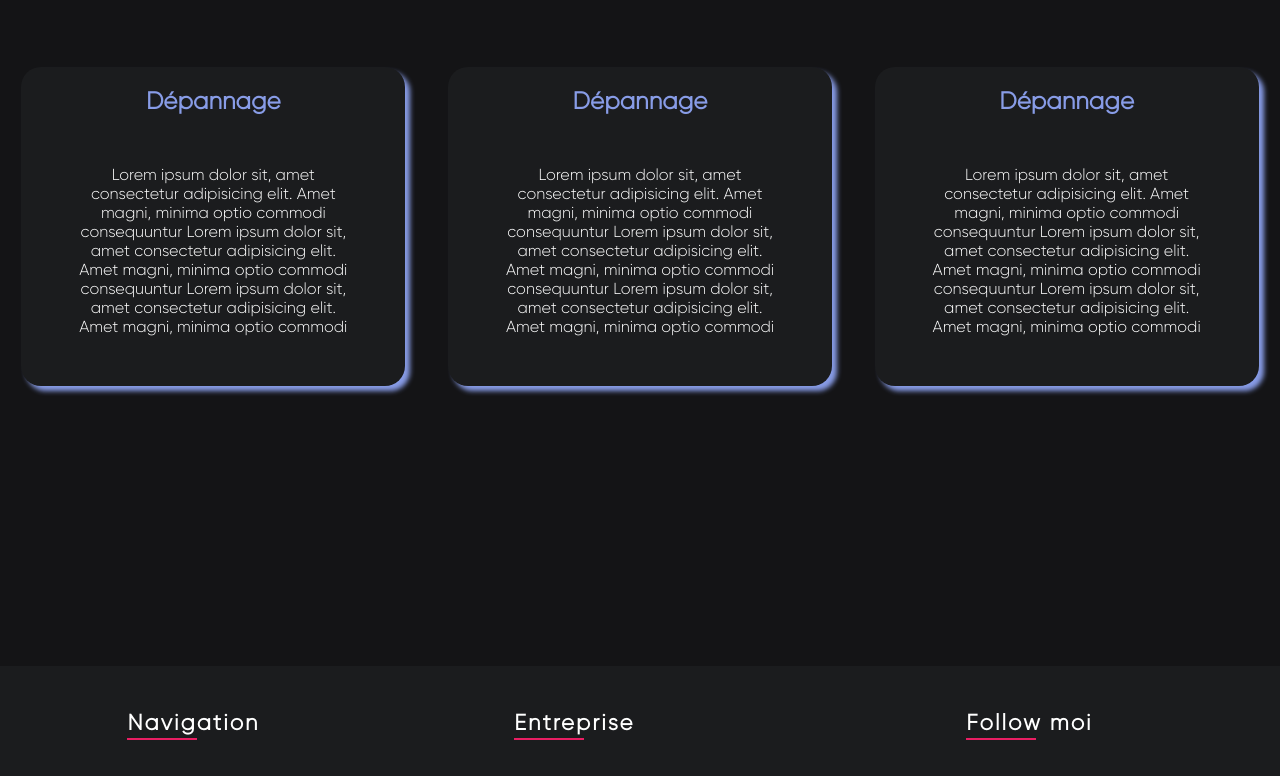
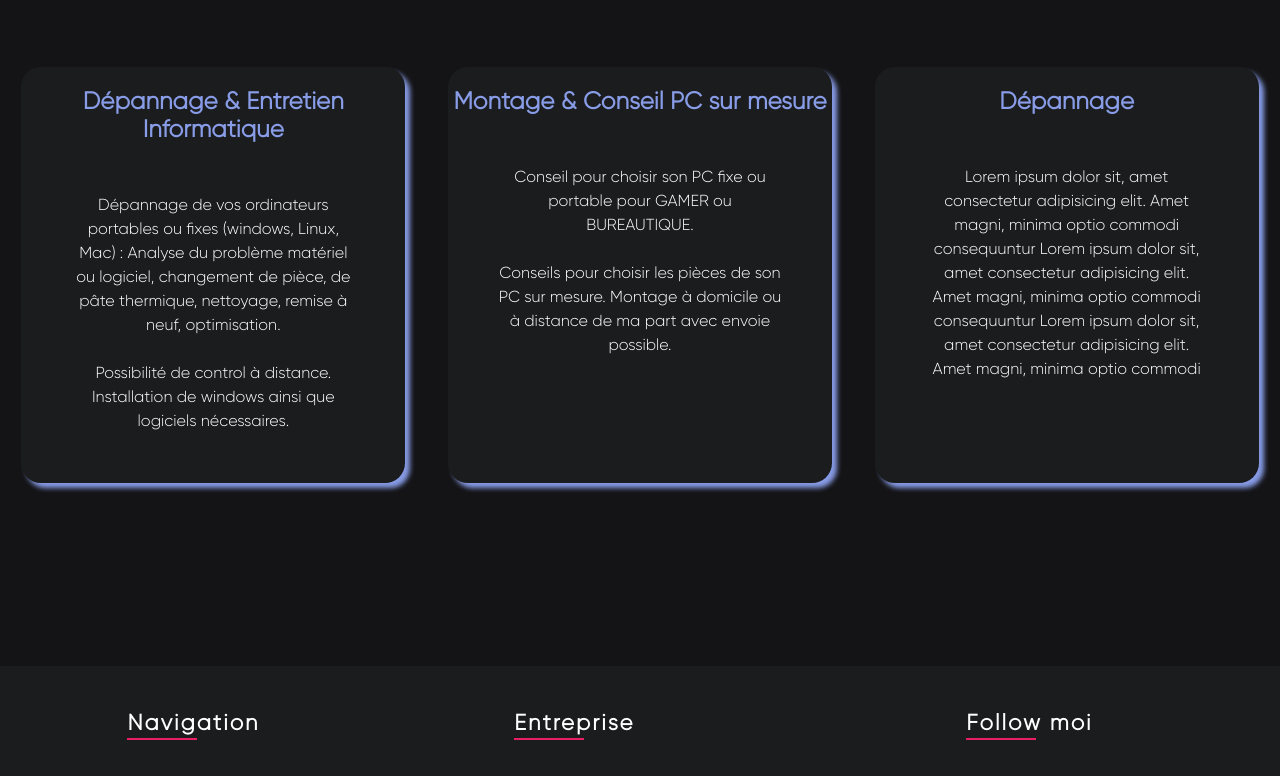
Before and after one commit to TomBagiau/hirecwebsite, a plain HTML site: page index.html in a window 1280 px wide. Shown: the part 1010-1786 px from the top of the page. Drawn offline with nearby package versions, Linux system fonts and the light colour scheme; files whose address does not match are found by name.

Commit message:
modifs index

```diff
--- a/index.html
+++ b/index.html
@@ -75,23 +75,21 @@
         <h1>Mes services</h1>
         <div class="cardscontainer">
             <div class="card">
-                <h2 class="cardTitle">Dépannage</h2>
+                <h2 class="cardTitle">Dépannage & Entretien Informatique</h2>
                 <p>
-                    Lorem ipsum dolor sit, amet consectetur adipisicing elit. Amet magni, minima optio commodi
-                    consequuntur
-                    Lorem ipsum dolor sit, amet consectetur adipisicing elit. Amet magni, minima optio commodi
-                    consequuntur Lorem ipsum dolor sit, amet consectetur adipisicing elit. Amet magni, minima optio
-                    commodi
+                    Dépannage de vos ordinateurs portables ou fixes (windows, Linux, Mac) : Analyse du problème matériel
+                    ou
+                    logiciel, changement de pièce, de pâte thermique, nettoyage, remise à neuf, optimisation.
+                    <br><br>
+                    Possibilité de control à distance. Installation de windows ainsi que logiciels nécessaires.
                 </p>
             </div>
             <div class="card">
-                <h2 class="cardTitle">Dépannage</h2>
+                <h2 class="cardTitle">Montage & Conseil PC sur mesure</h2>
                 <p>
-                    Lorem ipsum dolor sit, amet consectetur adipisicing elit. Amet magni, minima optio commodi
-                    consequuntur
-                    Lorem ipsum dolor sit, amet consectetur adipisicing elit. Amet magni, minima optio commodi
-                    consequuntur Lorem ipsum dolor sit, amet consectetur adipisicing elit. Amet magni, minima optio
-                    commodi
+                    Conseil pour choisir son PC fixe ou portable pour GAMER ou BUREAUTIQUE. <br><br>
+                    Conseils pour choisir les
+                    pièces de son PC sur mesure. Montage à domicile ou à distance de ma part avec envoie possible.
                 </p>
             </div>
             <div class="card">
@@ -106,6 +104,8 @@
             </div>
         </div>
     </section>
+
+
 
     <section id="footer" class="footerContainer">
         <div class="row">
@@ -122,8 +122,6 @@
             <div class="footer-col">
                 <h4>Entreprise</h4>
                 <ul>
-                    <li><a class="footerLink" href="contact.html">Service personalisé</a></li>
-                    <li><a class="footerLink" href="rdv.html">Prendre RDV</a></li>
                     <li><a class="footerLink" href="#">Politique de confidentialité</a></li>
                     <li><a class="footerLink" href="">Mentions légales</a></li>
                 </ul>
--- a/styles/index.css
+++ b/styles/index.css
@@ -93,6 +93,8 @@ a.seeMore:hover {
 
 #services .cardscontainer .card p {
     padding: 50px;
+    line-height: 1.5em;
+    font-weight: 100;
 }
 
 /*   RESPONSIVE */
```
Also changed, not shown: contact.html (+1 -1 lines).
